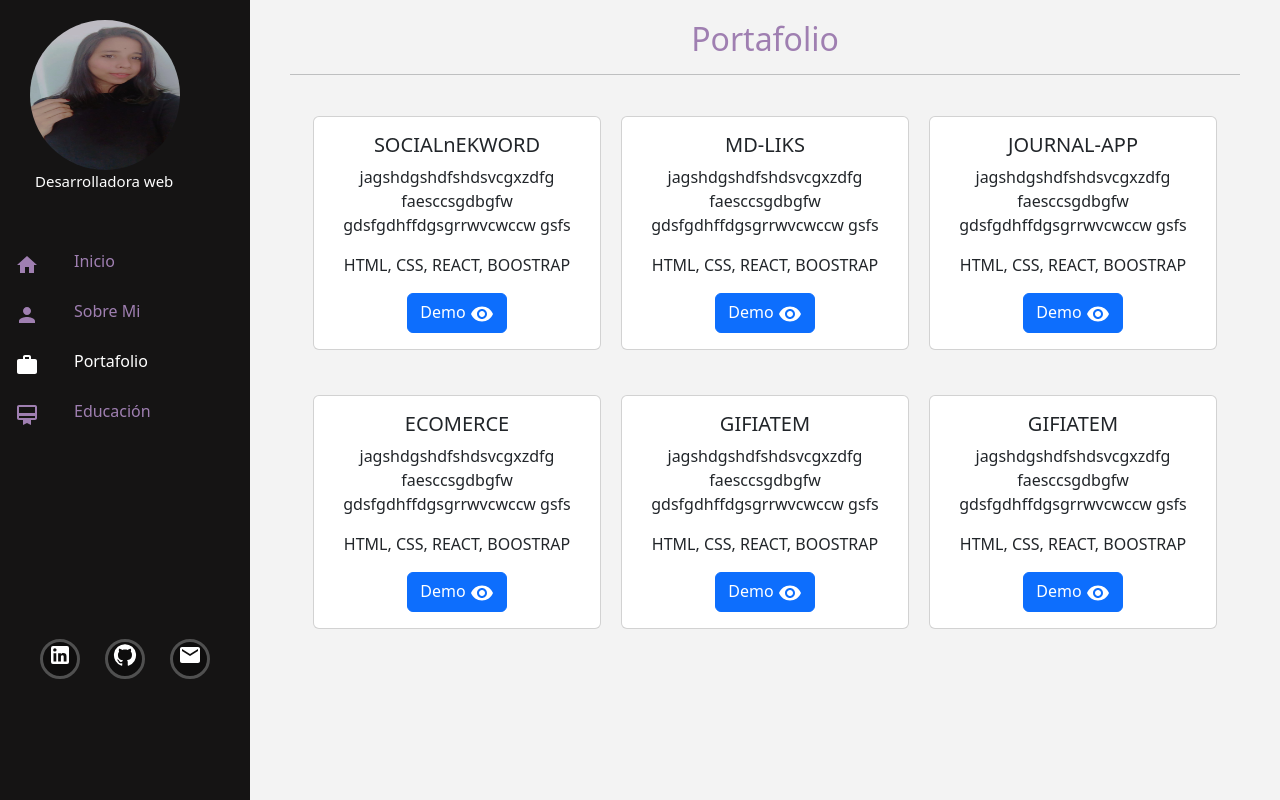
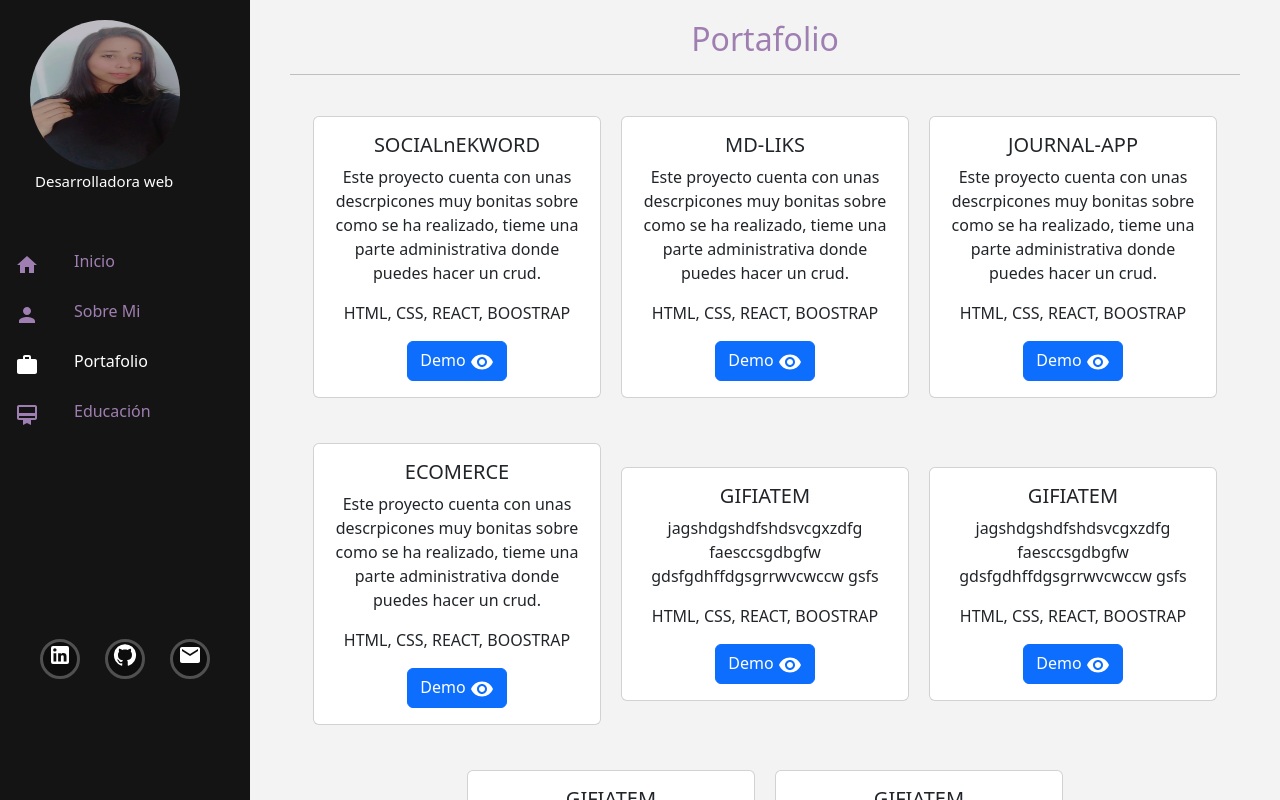
Before and after one commit to SADYSCASTROC/Portafolioo, a React (Vite) app: page /portafolio in a window 1280 px wide. Built offline with nearby package versions, Linux system fonts and the light colour scheme.

Commit message:
add modal description project

```diff
--- a/package.json
+++ b/package.json
@@ -18,6 +18,8 @@
     "react-dom": "^18.2.0",
     "react-icons": "^4.8.0",
     "react-router-dom": "6",
+    "react-slick": "^0.29.0",
+    "slick-carousel": "^1.8.1",
     "styled-components": "^6.0.0-rc.2"
   },
   "devDependencies": {
--- a/src/data.js
+++ b/src/data.js
@@ -42,34 +42,99 @@ export const tecnologias = [
 
 export const proyectos = [
     {
-        name:'SOCIALnEKWORD',
-        descri:'jagshdgshdfshdsvcgxzdfg faesccsgdbgfw gdsfgdhffdgsgrrwvcwccw gsfs',
-        tecnologias:'HTML, CSS, REACT, BOOSTRAP',
+        name: 'SOCIALnEKWORD',
+        descri: 'Este proyecto cuenta con unas descrpicones muy bonitas sobre como se ha realizado, tieme una parte administrativa donde puedes hacer un crud.',
+        tecnologias: 'HTML, CSS, REACT, BOOSTRAP',
+        img: [
+            'https://encrypted-tbn0.gstatic.com/images?q=tbn:ANd9GcR96MwYjdcjbhoB50JfaZ0tGnAiuqWan29gVA&usqp=CAU',
+            'https://encrypted-tbn0.gstatic.com/images?q=tbn:ANd9GcS2IWwPcbBAQRlrXXHop7JA1FeZx-mbz1M-NbCYR9B7MTradIBaSZ3519zUFZcWSIqDCn4&usqp=CAU',
+            'https://encrypted-tbn0.gstatic.com/images?q=tbn:ANd9GcTzBzeeAY_lhX1qcPxvKldDNbPRe3O_1dVIDRkc5CH9KqCJZcuWwYnpNCF3ijZFI_mggjA&usqp=CAU',
+            'https://encrypted-tbn0.gstatic.com/images?q=tbn:ANd9GcRIQuOyB1UpmpbfmyuNMWz-BVikUniEAVrwag&usqp=CAU',
+
+        ]
     },
     {
-        name:'MD-LIKS',
-        descri:'jagshdgshdfshdsvcgxzdfg faesccsgdbgfw gdsfgdhffdgsgrrwvcwccw gsfs',
-        tecnologias:'HTML, CSS, REACT, BOOSTRAP',
+        name: 'MD-LIKS',
+        descri: 'Este proyecto cuenta con unas descrpicones muy bonitas sobre como se ha realizado, tieme una parte administrativa donde puedes hacer un crud.',
+        tecnologias: 'HTML, CSS, REACT, BOOSTRAP',
+        img: [
+            'https://encrypted-tbn0.gstatic.com/images?q=tbn:ANd9GcR96MwYjdcjbhoB50JfaZ0tGnAiuqWan29gVA&usqp=CAU',
+            'https://encrypted-tbn0.gstatic.com/images?q=tbn:ANd9GcS2IWwPcbBAQRlrXXHop7JA1FeZx-mbz1M-NbCYR9B7MTradIBaSZ3519zUFZcWSIqDCn4&usqp=CAU',
+            'https://encrypted-tbn0.gstatic.com/images?q=tbn:ANd9GcTzBzeeAY_lhX1qcPxvKldDNbPRe3O_1dVIDRkc5CH9KqCJZcuWwYnpNCF3ijZFI_mggjA&usqp=CAU',
+            'https://encrypted-tbn0.gstatic.com/images?q=tbn:ANd9GcRIQuOyB1UpmpbfmyuNMWz-BVikUniEAVrwag&usqp=CAU',
 
+        ]
     },
     {
-        name:'JOURNAL-APP',
-        descri:'jagshdgshdfshdsvcgxzdfg faesccsgdbgfw gdsfgdhffdgsgrrwvcwccw gsfs',
-        tecnologias:'HTML, CSS, REACT, BOOSTRAP',
+        name: 'JOURNAL-APP',
+        descri: 'Este proyecto cuenta con unas descrpicones muy bonitas sobre como se ha realizado, tieme una parte administrativa donde puedes hacer un crud.',
+        tecnologias: 'HTML, CSS, REACT, BOOSTRAP',
+        img: [
+            'https://encrypted-tbn0.gstatic.com/images?q=tbn:ANd9GcR96MwYjdcjbhoB50JfaZ0tGnAiuqWan29gVA&usqp=CAU',
+            'https://encrypted-tbn0.gstatic.com/images?q=tbn:ANd9GcS2IWwPcbBAQRlrXXHop7JA1FeZx-mbz1M-NbCYR9B7MTradIBaSZ3519zUFZcWSIqDCn4&usqp=CAU',
+            'https://encrypted-tbn0.gstatic.com/images?q=tbn:ANd9GcTzBzeeAY_lhX1qcPxvKldDNbPRe3O_1dVIDRkc5CH9KqCJZcuWwYnpNCF3ijZFI_mggjA&usqp=CAU',
+            'https://encrypted-tbn0.gstatic.com/images?q=tbn:ANd9GcRIQuOyB1UpmpbfmyuNMWz-BVikUniEAVrwag&usqp=CAU',
+
+        ]
     },
     {
-        name:'ECOMERCE',
-        descri:'jagshdgshdfshdsvcgxzdfg faesccsgdbgfw gdsfgdhffdgsgrrwvcwccw gsfs',
-        tecnologias:'HTML, CSS, REACT, BOOSTRAP',
+        name: 'ECOMERCE',
+        descri: 'Este proyecto cuenta con unas descrpicones muy bonitas sobre como se ha realizado, tieme una parte administrativa donde puedes hacer un crud.',
+        tecnologias: 'HTML, CSS, REACT, BOOSTRAP',
+        img: [
+            'https://encrypted-tbn0.gstatic.com/images?q=tbn:ANd9GcR96MwYjdcjbhoB50JfaZ0tGnAiuqWan29gVA&usqp=CAU',
+            'https://encrypted-tbn0.gstatic.com/images?q=tbn:ANd9GcS2IWwPcbBAQRlrXXHop7JA1FeZx-mbz1M-NbCYR9B7MTradIBaSZ3519zUFZcWSIqDCn4&usqp=CAU',
+            'https://encrypted-tbn0.gstatic.com/images?q=tbn:ANd9GcTzBzeeAY_lhX1qcPxvKldDNbPRe3O_1dVIDRkc5CH9KqCJZcuWwYnpNCF3ijZFI_mggjA&usqp=CAU',
+            'https://encrypted-tbn0.gstatic.com/images?q=tbn:ANd9GcRIQuOyB1UpmpbfmyuNMWz-BVikUniEAVrwag&usqp=CAU',
+
+        ]
     },
     {
-        name:'GIFIATEM',
-        descri:'jagshdgshdfshdsvcgxzdfg faesccsgdbgfw gdsfgdhffdgsgrrwvcwccw gsfs',
-        tecnologias:'HTML, CSS, REACT, BOOSTRAP',
+        name: 'GIFIATEM',
+        descri: 'jagshdgshdfshdsvcgxzdfg faesccsgdbgfw gdsfgdhffdgsgrrwvcwccw gsfs',
+        tecnologias: 'HTML, CSS, REACT, BOOSTRAP',
+        img: [
+            'https://encrypted-tbn0.gstatic.com/images?q=tbn:ANd9GcR96MwYjdcjbhoB50JfaZ0tGnAiuqWan29gVA&usqp=CAU',
+            'https://encrypted-tbn0.gstatic.com/images?q=tbn:ANd9GcS2IWwPcbBAQRlrXXHop7JA1FeZx-mbz1M-NbCYR9B7MTradIBaSZ3519zUFZcWSIqDCn4&usqp=CAU',
+            'https://encrypted-tbn0.gstatic.com/images?q=tbn:ANd9GcTzBzeeAY_lhX1qcPxvKldDNbPRe3O_1dVIDRkc5CH9KqCJZcuWwYnpNCF3ijZFI_mggjA&usqp=CAU',
+            'https://encrypted-tbn0.gstatic.com/images?q=tbn:ANd9GcRIQuOyB1UpmpbfmyuNMWz-BVikUniEAVrwag&usqp=CAU',
+
+        ]
     },
     {
-        name:'GIFIATEM',
-        descri:'jagshdgshdfshdsvcgxzdfg faesccsgdbgfw gdsfgdhffdgsgrrwvcwccw gsfs',
-        tecnologias:'HTML, CSS, REACT, BOOSTRAP',
+        name: 'GIFIATEM',
+        descri: 'jagshdgshdfshdsvcgxzdfg faesccsgdbgfw gdsfgdhffdgsgrrwvcwccw gsfs',
+        tecnologias: 'HTML, CSS, REACT, BOOSTRAP',
+        img: [
+            'https://encrypted-tbn0.gstatic.com/images?q=tbn:ANd9GcR96MwYjdcjbhoB50JfaZ0tGnAiuqWan29gVA&usqp=CAU',
+            'https://encrypted-tbn0.gstatic.com/images?q=tbn:ANd9GcS2IWwPcbBAQRlrXXHop7JA1FeZx-mbz1M-NbCYR9B7MTradIBaSZ3519zUFZcWSIqDCn4&usqp=CAU',
+            'https://encrypted-tbn0.gstatic.com/images?q=tbn:ANd9GcTzBzeeAY_lhX1qcPxvKldDNbPRe3O_1dVIDRkc5CH9KqCJZcuWwYnpNCF3ijZFI_mggjA&usqp=CAU',
+            'https://encrypted-tbn0.gstatic.com/images?q=tbn:ANd9GcRIQuOyB1UpmpbfmyuNMWz-BVikUniEAVrwag&usqp=CAU',
+
+        ]
+    },
+    {
+        name: 'GIFIATEM',
+        descri: 'jagshdgshdfshdsvcgxzdfg faesccsgdbgfw gdsfgdhffdgsgrrwvcwccw gsfs',
+        tecnologias: 'HTML, CSS, REACT, BOOSTRAP',
+        img: [
+            'https://encrypted-tbn0.gstatic.com/images?q=tbn:ANd9GcR96MwYjdcjbhoB50JfaZ0tGnAiuqWan29gVA&usqp=CAU',
+            'https://encrypted-tbn0.gstatic.com/images?q=tbn:ANd9GcS2IWwPcbBAQRlrXXHop7JA1FeZx-mbz1M-NbCYR9B7MTradIBaSZ3519zUFZcWSIqDCn4&usqp=CAU',
+            'https://encrypted-tbn0.gstatic.com/images?q=tbn:ANd9GcTzBzeeAY_lhX1qcPxvKldDNbPRe3O_1dVIDRkc5CH9KqCJZcuWwYnpNCF3ijZFI_mggjA&usqp=CAU',
+            'https://encrypted-tbn0.gstatic.com/images?q=tbn:ANd9GcRIQuOyB1UpmpbfmyuNMWz-BVikUniEAVrwag&usqp=CAU',
+
+        ]
+    },
+    {
+        name: 'GIFIATEM',
+        descri: 'jagshdgshdfshdsvcgxzdfg faesccsgdbgfw gdsfgdhffdgsgrrwvcwccw gsfs',
+        tecnologias: 'HTML, CSS, REACT, BOOSTRAP',
+        img: [
+            'https://encrypted-tbn0.gstatic.com/images?q=tbn:ANd9GcR96MwYjdcjbhoB50JfaZ0tGnAiuqWan29gVA&usqp=CAU',
+            'https://encrypted-tbn0.gstatic.com/images?q=tbn:ANd9GcS2IWwPcbBAQRlrXXHop7JA1FeZx-mbz1M-NbCYR9B7MTradIBaSZ3519zUFZcWSIqDCn4&usqp=CAU',
+            'https://encrypted-tbn0.gstatic.com/images?q=tbn:ANd9GcTzBzeeAY_lhX1qcPxvKldDNbPRe3O_1dVIDRkc5CH9KqCJZcuWwYnpNCF3ijZFI_mggjA&usqp=CAU',
+            'https://encrypted-tbn0.gstatic.com/images?q=tbn:ANd9GcRIQuOyB1UpmpbfmyuNMWz-BVikUniEAVrwag&usqp=CAU',
+
+        ]
     },
 ]
--- a/src/portafolio/Pages/DemoProyects.jsx
+++ b/src/portafolio/Pages/DemoProyects.jsx
@@ -1,18 +1,151 @@
-import { Modal } from "../components/Modal";
-import { useParams } from "react-router-dom"
+import { Navigate, useNavigate, useParams } from "react-router-dom"
 import { getProyectsId } from "../helpers/getProyectsId";
 import { useMemo } from "react";
+import styled from "styled-components"
+import CloseIcon from '@mui/icons-material/Close';
+import "slick-carousel/slick/slick.css";
+import "slick-carousel/slick/slick-theme.css";
+import Slider from "react-slick";
 
 
 
 export const DemoProyects = () => {
+
+    var settings = {
+        className: "",
+        dots: true,
+        infinite: true,
+        slidesToShow: 1,
+        slidesToScroll: 1,
+        adaptiveHeight: true
+    };
+
+    const navigate = useNavigate();
     const paran = useParams();
     const pro = useMemo(() => getProyectsId(paran.name), [paran.name]);
 
+    const onNavigateBack = () => {
+        navigate(-1);
+    }
 
 
+    if (!pro) {
+        return <Navigate to="/portafolio" />
+    }
+
     return (
-        <Modal pro={pro.name} >
-        </Modal>
+        <Overlay>
+            <ContenedorModal>
+                <EncabezadoModal>
+
+                    <h3>{pro.name}</h3>
+                    <ButonCerrar onClick={onNavigateBack}><CloseIcon /></ButonCerrar>
+
+                </EncabezadoModal>
+
+                <Carrusel>
+                    <Slider {...settings}>
+                        {
+                            pro.img.map(index => (
+                                <Box>
+                                    <Imge src={index} alt="" />
+                                </Box>
+                            ))
+                        }
+                    </Slider>
+                </Carrusel>
+
+
+                <Parrafo className="card-text">{pro.descri}</Parrafo>
+            </ContenedorModal>
+        </Overlay>
     )
 }
+
+
+const Overlay = styled.div`
+width: 100%;
+height: 100vh;
+// position: fixed;
+top:0;
+lef:0;
+background:rgba(0,0,0,.5);
+padding:12px;
+display:flex;
+align-items: center;
+justify-content:center;
+`
+const ContenedorModal = styled.div`
+width: 100%;
+height:75%;
+background:#fff;
+position: relative;
+border-radius:5px;
+box-shadow: rgba(100,100,111,8.2) 0px 7px 29px 8px;
+padding:10px;
+@media(min-width: 769px){
+    width: 70%;
+    height:90%;
+}
+`
+const EncabezadoModal = styled.div`
+display: flex;
+align-items: center;
+justify-content: space-between;
+margin-bottom:20px;
+padding-bottom:20px;
+border-bottom:1px solid #E8E8E8;
+
+h3{
+    font-weight:500;
+    font-size: 16px;
+    color: #1766DC;
+}
+
+`
+const ButonCerrar = styled.div`
+position:absolute;
+right:12px;
+top:5px;
+
+`
+
+const Carrusel = styled.div`
+height:250px;
+`
+
+const Box = styled.div`
+height:225px;
+width: 100%;
+@media(min-width: 769px){
+    padding:10px;
+    width: 80%;
+    height:350px;
+    padding-left: 35px;
+    padding-right: 35px;
+
+}
+
+`
+
+const Imge = styled.img`
+
+height:250px;
+width: 100%;
+@media(min-width: 769px){
+    width: 100%;
+    height:100%;
+}
+`
+const Parrafo = styled.p`
+height:100px;
+margin-top: 15px;
+text-align: center;
+padding-left: 5px;
+padding-right: 5px;
+overflow-y: scroll;
+border: 3px solid rgb(221, 221, 221);
+@media(min-width: 769px){
+    margin-top: 150px;
+}
+`
--- a/src/portafolio/Pages/Portafolio.jsx
+++ b/src/portafolio/Pages/Portafolio.jsx
@@ -1,6 +1,5 @@
 import { proyectos } from "../../data"
 import VisibilityIcon from '@mui/icons-material/Visibility';
-import { Modal } from "../components/Modal";
 import { Link } from "react-router-dom";
 
 export const Portafolio = () => {
@@ -22,7 +21,6 @@ export const Portafolio = () => {
           </div>
           ))
         }
-{/* <Modal/> */}
       </div>
 
     </section>
--- a/src/portafolio/components/Modal.jsx
+++ b/src/portafolio/components/Modal.jsx
@@ -1,68 +1,7 @@
-import styled from "styled-components"
+import React from 'react'
 
-
-export const Modal = ({pro=[]}) => {
-
-    return (
-        <>
-            <Overlay>
-                <ContenedorModal>
-                    <EncabezadoModal>
-
-                        <h3>Encabezado modal</h3>
-                        <ButonCerrar  >X</ButonCerrar>
-
-                    </EncabezadoModal>
-                    {pro}
-                </ContenedorModal>
-            </Overlay>
-        </>
-    )
+export const Modal = () => {
+  return (
+    <div>Modal</div>
+  )
 }
-
-const Overlay = styled.div`
-width: 100%;
-height: 100vh;
-// position: fixed;
-top:0;
-lef:0;
-background:rgba(0,0,0,.5);
-padding:20px;
-display:flex;
-align-items: center;
-justify-content:center;
-`
-const ContenedorModal = styled.div`
-width: 100%;
-height:60%;
-background:#fff;
-position: relative;
-border-radius:5px;
-box-shadow: rgba(100,100,111,8.2) 0px 7px 29px 8px;
-padding:20px;
-@media(min-width: 769px){
-    width: 60%;
-
-}
-`
-const EncabezadoModal = styled.div`
-display: flex;
-align-items: center;
-justify-content: space-between;
-margin-bottom:20px;
-padding-bottom:20px;
-border-bottom:1px solid #E8E8E8;
-
-h3{
-    font-weight:500;
-    font-size: 16px;
-    color: #1766DC;
-}
-
-`
-const ButonCerrar = styled.div`
-position:absolute;
-right:18px;
-top:20px;
-
-`
```
Also changed, not shown: 1 other file (tests, documents, lock files or other folders).
